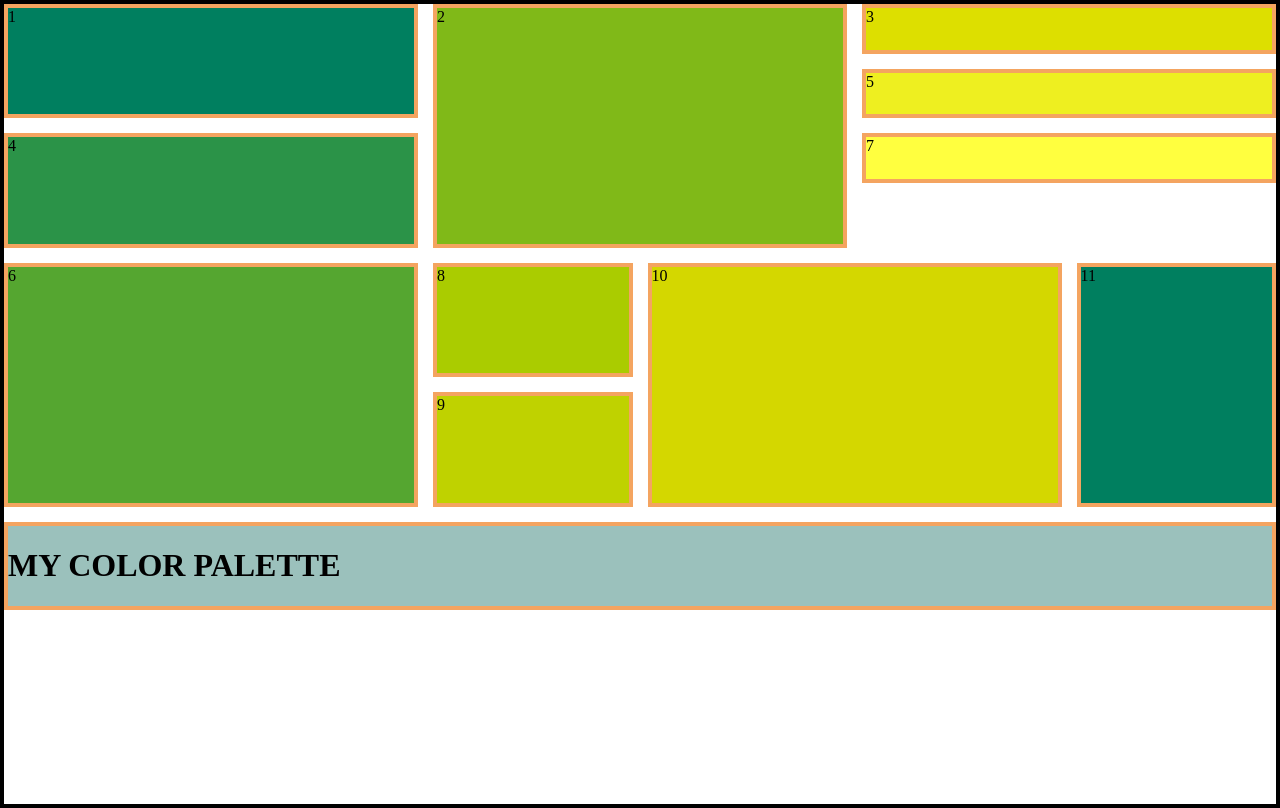
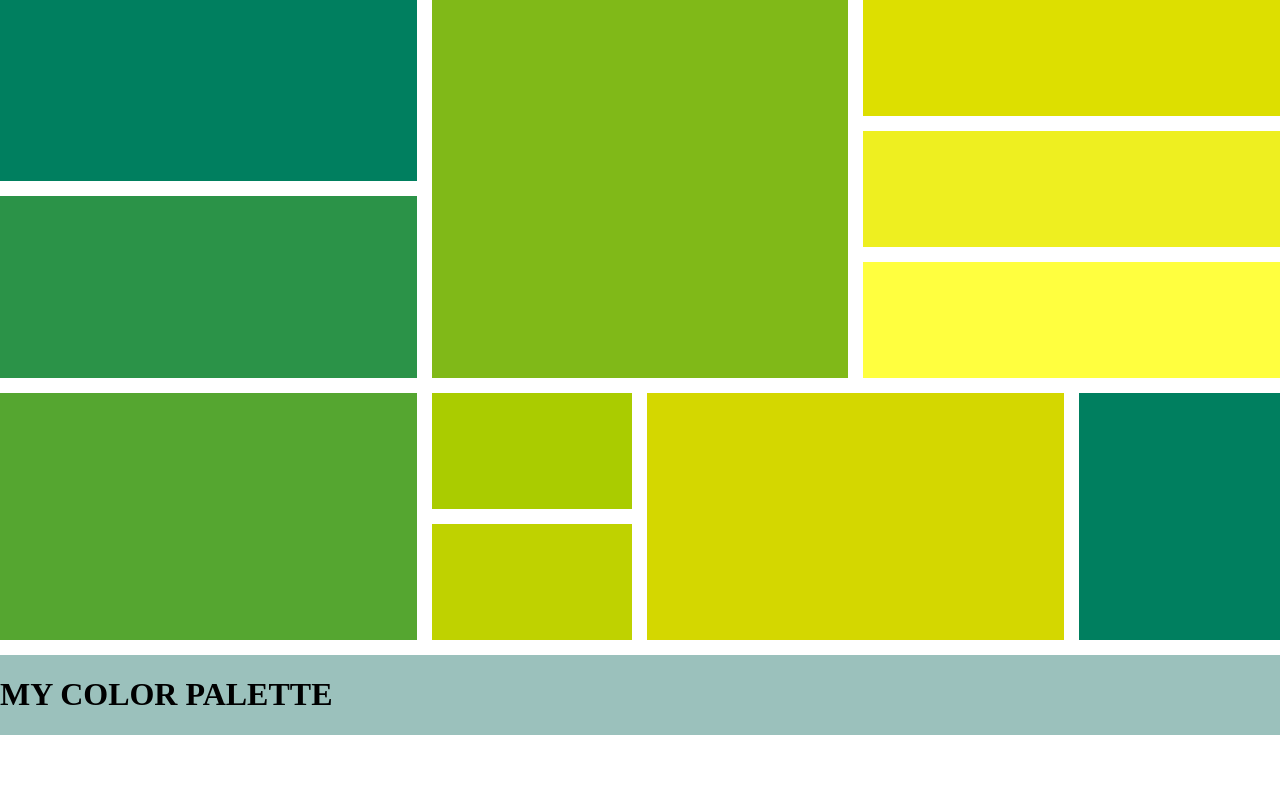
Before and after one commit to FelixDuverell/Cssgrid, a plain HTML site: page index.html in a window 1280 px wide. Drawn offline with Linux system fonts and the light colour scheme.

Commit message:
Boxar på rätt plats, grid klar

```diff
--- a/index.html
+++ b/index.html
@@ -10,17 +10,17 @@
 <body>
     <main>
         <div class="container-grid">
-            <div class="grid__item first">1</div>
-            <div class="grid__item second">2</div>
-            <div class="grid__item third">3</div>
-            <div class="grid__item fourth">4</div>
-            <div class="grid__item fifth">5</div>
-            <div class="grid__item sixth">6</div>
-            <div class="grid__item seventh">7</div>
-            <div class="grid__item eigth">8</div>
-            <div class="grid__item ninth">9</div>
-            <div class="grid__item tenth">10</div>
-            <div class="grid__item eleventh">11</div>
+            <div class="grid__item first"></div>
+            <div class="grid__item second"></div>
+            <div class="grid__item third"></div>
+            <div class="grid__item fourth"></div>
+            <div class="grid__item fifth"></div>
+            <div class="grid__item sixth"></div>
+            <div class="grid__item seventh"></div>
+            <div class="grid__item eigth"></div>
+            <div class="grid__item ninth"></div>
+            <div class="grid__item tenth"></div>
+            <div class="grid__item eleventh"></div>
             <div class="grid__item twelfth">
                 <h1>MY COLOR PALETTE</h1>
             </div>
--- a/styles/index.css
+++ b/styles/index.css
@@ -1,97 +1,87 @@
 body {
     margin: 0;
-}
-
-h1 {
-    align-items: center;
 }
 
 .container-grid {
     display: grid;
     height: 100vh;
     grid-gap: 15px;
-    border: 4px solid black;
     grid-template-columns: repeat(6, 1fr);
     grid-template-rows: repeat(12, 1fr) ;
-}
-
-.grid__item{
-    border: 4px solid sandybrown;
 }
 
 .first {
     background: #007F5F;
     grid-column: 1 / 3;
-    grid-row: 1 / 3;
+    grid-row: 1 / 4;
 }
 
 .second {
     background: #80B918;
     grid-column: 3 / 5;
-    grid-row: 1 / 5;
+    grid-row: 1 / 7;
 
 }
 
 .third {
     background: #DDDF00;
     grid-column: 5 / 7;
-    grid-row: 1 / 1;
+    grid-row: 1 / 3;
 }
 
 .fourth {
     background: #2B9348;
     grid-column: 1 / 3;
-    grid-row: 3 / 5;
+    grid-row: 4 / 7;
 }
 
 .fifth {
     background: #EEEF20;
     grid-column: 5 / 7;
-    grid-row: 2 / 2 ;
-
+    grid-row: 3 / 5 ;
 }
 
 .sixth {
     background: #55A630;
     grid-column: 1 / 3;
-    grid-row: 5 / 9;
+    grid-row: 7 / 11;
 
 }
 
 .seventh {
     background: #FFFF3F;
     grid-column: 5 / 7;
+    grid-row: 5 / 7;
 }
 
 .eigth {
     background: #AACC00;
     grid-column: 3 / 4;
-    grid-row: 5 / 7;
+    grid-row: 7 / 9;
 }
 
 .ninth {
     background: #BFD200;
     grid-column: 3 / 4;
-    grid-row: 7 / 9;
+    grid-row: 9 / 11;
 
 }
 
 .tenth {
     background: #D4D700;
     grid-column: 4 / 6;
-    grid-row: 5 / 9;
-
+    grid-row: 7 / 11;
 }
 
 .eleventh {
     background: #007F5F;
     grid-column: 6 / 7;
-    grid-row: 5 / 9;
+    grid-row: 7 / 11;
 }
 
 .twelfth {
     background: #9BC1BC;
     grid-column: 1 / 7;
-    grid-row: 9 / 10;
+    grid-row: 11 / 12;
 
 }
```
